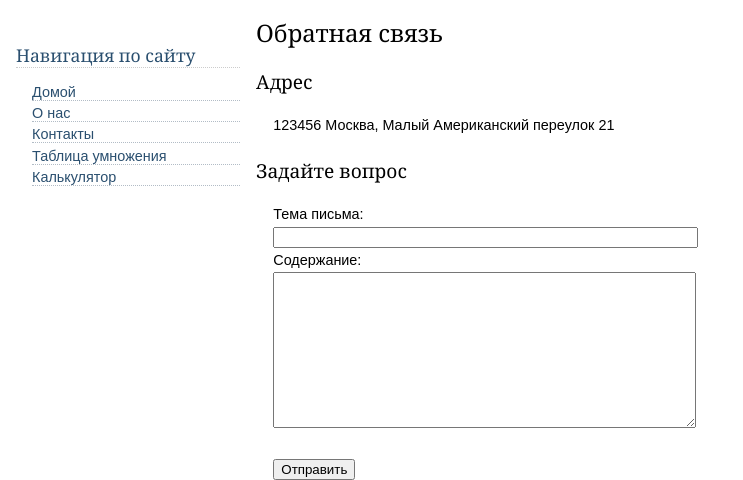
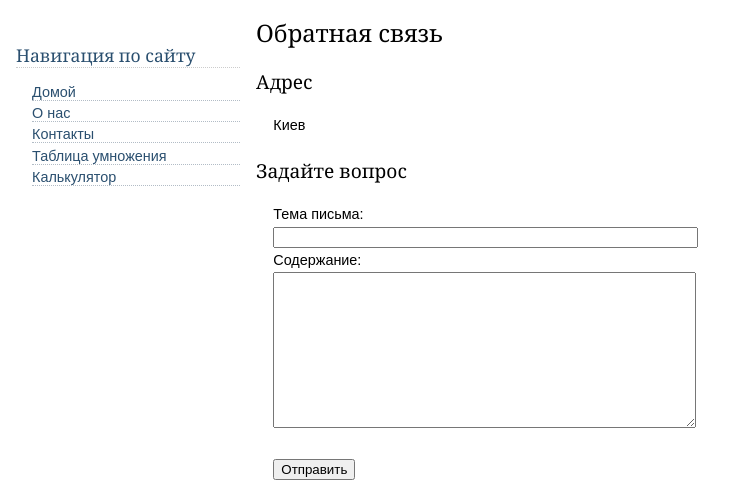
Before and after one commit to volosgoto/schoolsite, a PHP site: page /contact.php in a window 1280 px wide. Shown: the part 52-532 px from the top of the page, without its empty margins (0-743 px from the left). Run offline with PHP 8.4, Linux system fonts and the light colour scheme.

Commit message:
contact upd

```diff
--- a/contact.php
+++ b/contact.php
@@ -34,7 +34,7 @@
           }
       ?>
     <h3>Адрес</h3>
-    <p>123456 Москва, Малый Американский переулок 21</p>
+    <p>Киев</p>
     <h3>Задайте вопрос</h3>
     <form action='' method='post'>
       <label>Тема письма: </label>
```
